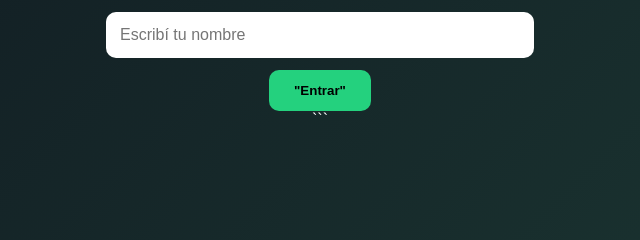
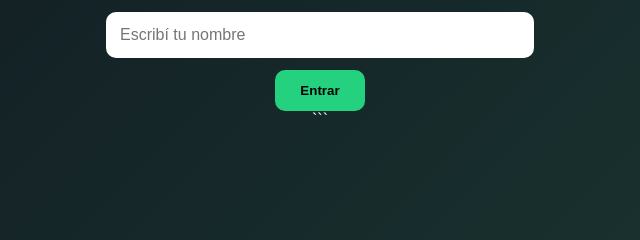
Before and after one commit to agustinpapada-netizen/banco-grafonia, a website: page public/index.html in a window 1280 px wide. Shown: the part 237-477 px from the top of the page, 320-960 px from the left. Drawn offline with Linux system fonts and the light colour scheme.

Commit message:
Fix HTML formatting issues in index.html

```diff
--- a/public/index.html
+++ b/public/index.html
@@ -26,7 +26,7 @@
         placeholder="Escribí tu nombre"
     >
 
-    <button onclick="entrar()">"Entrar"</button>
+    <button onclick="entrar"()">Entrar</button>
 </div>
 
 
```
